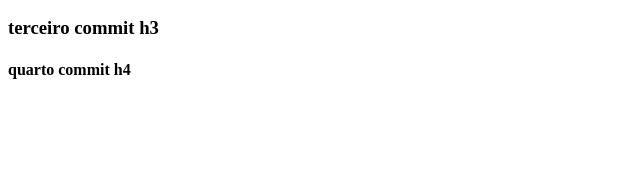
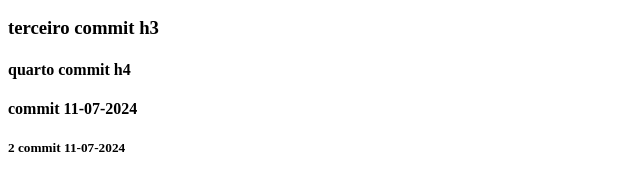
Before and after one commit to gabrielrsantana/rebasetest, a plain HTML site: page index.html in a window 1280 px wide. Shown: the part 96-286 px from the top of the page, without its empty margins (0-640 px from the left). Drawn offline with Linux system fonts and the light colour scheme.

Commit message:
meu commit de 11-07-2024
meu 2 commit de 11-07-2024

```diff
--- a/index.html
+++ b/index.html
@@ -3,3 +3,7 @@
 
 <h3>terceiro commit h3</h3>
 <h4>quarto commit h4</h4>
+<h4>commit 11-07-2024</h4>
+
+
+<h5>2 commit 11-07-2024</h5>
```
